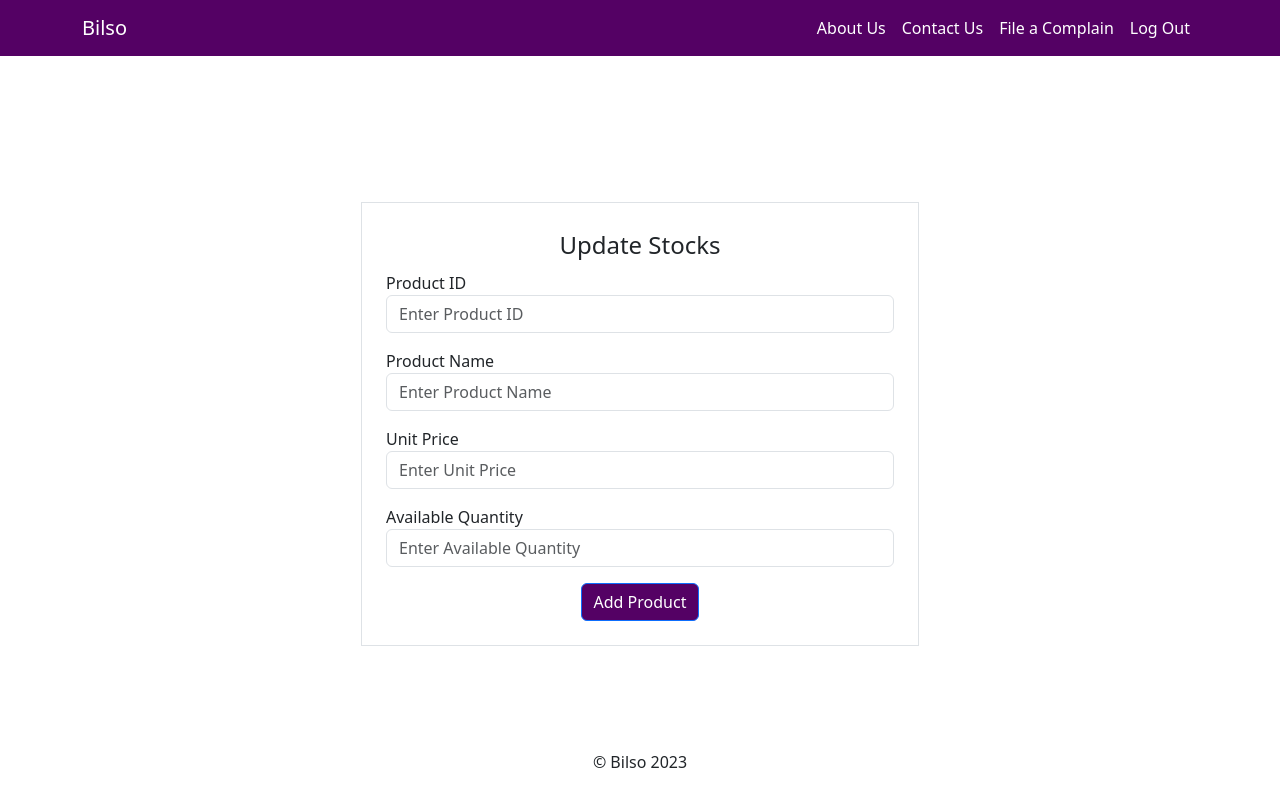
After one commit to a-dwaith/Mini_Project_Billso, a PHP site: page /ssc/updatestocks.php in a window 1280 px wide. The commit adds this page. Run offline with PHP 8.4, Linux system fonts and the light colour scheme.

Commit message:
stock detals and stock update has been done

```diff
--- /dev/null
+++ b/updatestocks.php
@@ -0,0 +1,149 @@
+<?php
+$servername = 'localhost';
+$username = 'root';
+$password = '';
+$dbname = 'mini_pro';
+
+// Create connection
+$conn = new mysqli($servername, $username, $password, $dbname);
+
+// Check connection
+if ($conn->connect_error) {
+    die("Connection failed: " . $conn->connect_error);
+}
+
+if (isset($_POST['submit'])) {
+    $productId = $_POST['productId'];
+    $productName = $_POST['productName'];
+    $unitPrice = $_POST['unitPrice'];
+    $availableQuantity = $_POST['availableQuantity'];
+
+    $sql = "INSERT INTO `stocks` (`ProductID`, `ProductName`, `UnitPrice`, `AvailableQuantity`) VALUES ('$productId', '$productName', '$unitPrice', '$availableQuantity');";
+
+    if ($conn->query($sql) === TRUE) {
+        echo "<script>if (confirm('Registered succesfully! ')) { document.location.href = 'http://localhost/ssc/stocks.php' };</script>";
+    } else {
+        echo "<script>alert('Failed to update ')</script>";
+    }
+}
+$conn->close();
+?>
+
+<!DOCTYPE html>
+<html>
+
+<head>
+    <meta charset="UTF-8">
+    <meta name="viewport" content="width=device-width, initial-scale=1.0">
+    <title>Update stocks </title>
+    <!-- Add Bootstrap CSS link -->
+    <link href="https://cdn.jsdelivr.net/npm/bootstrap@5.3.0/dist/css/bootstrap.min.css" rel="stylesheet">
+    <style>
+        body,
+        html {
+            height: 100%;
+        }
+
+        .container {
+            display: flex;
+            align-items: center;
+            justify-content: center;
+            height: 100%;
+        }
+
+        /* Customize the navbar color */
+        .navbar-custom {
+            background-color: #540164;
+            /* Blue color */
+        }
+
+        /* Customize the text color of the navbar links and brand */
+        .navbar-custom .navbar-nav .nav-link,
+        .navbar-custom .navbar-brand {
+            color: white;
+        }
+
+        /* Add hover effect for navbar links */
+        .navbar-custom .navbar-nav .nav-link:hover {
+            color: yellow;
+        }
+
+        /* Customize the footer */
+        .footer {
+            background-color: #ffffff;
+            /*White*/
+            padding: 10px;
+            text-align: center;
+            position: fixed;
+            bottom: 0;
+            width: 100%;
+        }
+    </style>
+</head>
+
+<body>
+
+    <!-- Navbar -->
+    <nav class="navbar navbar-expand-md navbar-custom fixed-top">
+        <div class="container">
+            <a class="navbar-brand" href="#">Bilso</a>
+            <button class="navbar-toggler" type="button" data-bs-toggle="collapse" data-bs-target="#navbarNav" aria-controls="navbarNav" aria-expanded="false" aria-label="Toggle navigation">
+                <span class="navbar-toggler-icon"></span>
+            </button>
+            <div class="collapse navbar-collapse" id="navbarNav">
+                <ul class="navbar-nav ms-auto">
+                    <li class="nav-item">
+                        <a class="nav-link" href="#">About Us</a>
+                    </li>
+                    <li class="nav-item">
+                        <a class="nav-link" href="#">Contact Us</a>
+                    </li>
+                    <li class="nav-item">
+                        <a class="nav-link" href="#">File a Complain</a>
+                    </li>
+                    <li class="nav-item">
+                        <a class="nav-link" href="#">Log Out</a>
+                    </li>
+                </ul>
+            </div>
+        </div>
+    </nav>
+    <div class="container">
+        <div class="col-md-6 mt-5">
+            <form action="" method="post">
+                <fieldset class="border p-4">
+                    <legend class="text-center">Update Stocks</legend>
+                    <div class="mb-3">
+                        <label for="productId">Product ID</label>
+                        <input type="number" class="form-control" id="productId" name="productId" placeholder="Enter Product ID">
+                    </div>
+                    <div class="mb-3">
+                        <label for="productName">Product Name</label>
+                        <input type="text" class="form-control" id="productName" name="productName" placeholder="Enter Product Name">
+                    </div>
+                    <div class="mb-3">
+                        <label for="unitPrice">Unit Price</label>
+                        <input type="text" class="form-control" id="unitPrice" name="unitPrice" placeholder="Enter Unit Price">
+                    </div>
+                    <div class="mb-3">
+                        <label for="availableQuantity">Available Quantity</label>
+                        <input type="text" class="form-control" id="availableQuantity" name="availableQuantity" placeholder="Enter Available Quantity">
+                    </div>
+                    <div class="text-center">
+                        <button type="submit" class="btn btn-primary" name = "submit" style="background-color: #540164;">Add Product</button>
+                    </div>
+                </fieldset>
+            </form>
+        </div>
+    </div>
+
+    <!-- Footer -->
+    <footer class="footer">
+        <p>&copy; Bilso 2023</p>
+    </footer>
+
+    <!-- Add Bootstrap JS and Popper.js scripts -->
+    <script src="https://cdn.jsdelivr.net/npm/bootstrap@5.3.0/dist/js/bootstrap.bundle.min.js"></script>
+</body>
+
+</html>
```
Also changed, not shown: itemlist.php (+5 -4 lines), stocks.php (added, +145 -0 lines).
